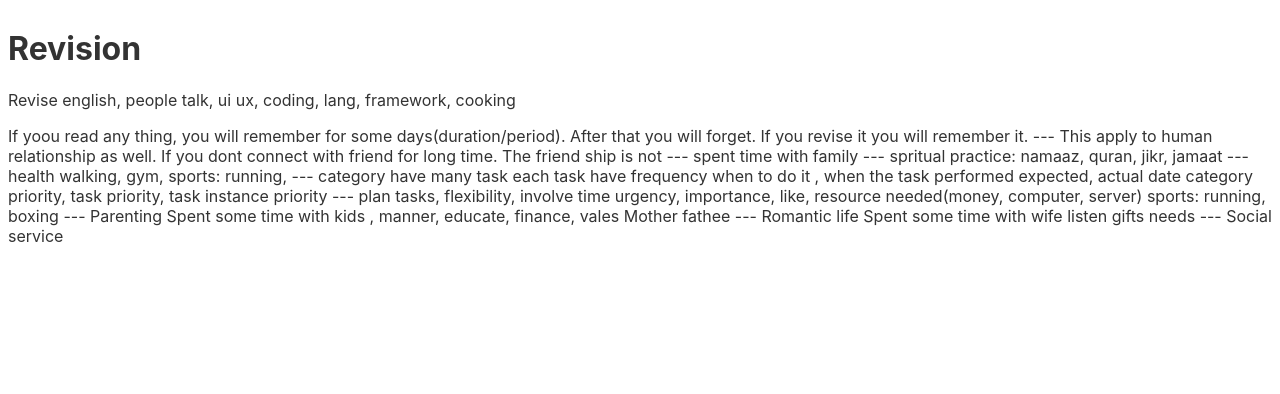
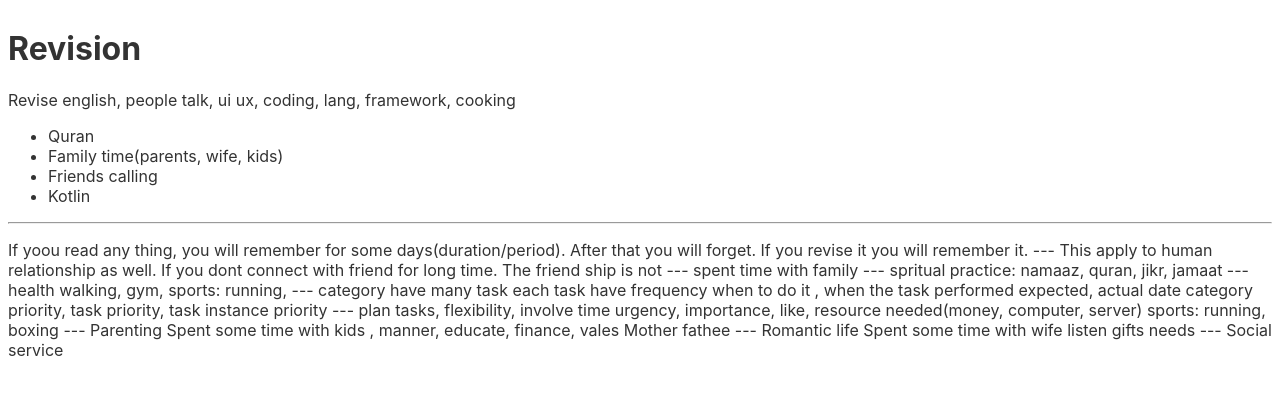
Before and after one commit to ikbhal/revision, a Svelte app: page / in a window 1280 px wide. Shown: the top 394 px of the page. Built offline with nearby package versions, Linux system fonts and the light colour scheme.

Commit message:
add revision

```diff
--- a/src/App.svelte
+++ b/src/App.svelte
@@ -1,9 +1,18 @@
 <script>
+
 </script>
 
 <main>
 <h1>Revision</h1>
 <p>Revise english, people talk, ui ux, coding, lang, framework, cooking</p>
+
+<ul>
+    <li>Quran</li>
+    <li>Family time(parents, wife, kids)</li>
+    <li>Friends calling</li>
+    <li>Kotlin</li>
+</ul>
+<hr/>
 <p>
     If yoou read any thing, you will remember for some days(duration/period).
     After that you will forget.
```
